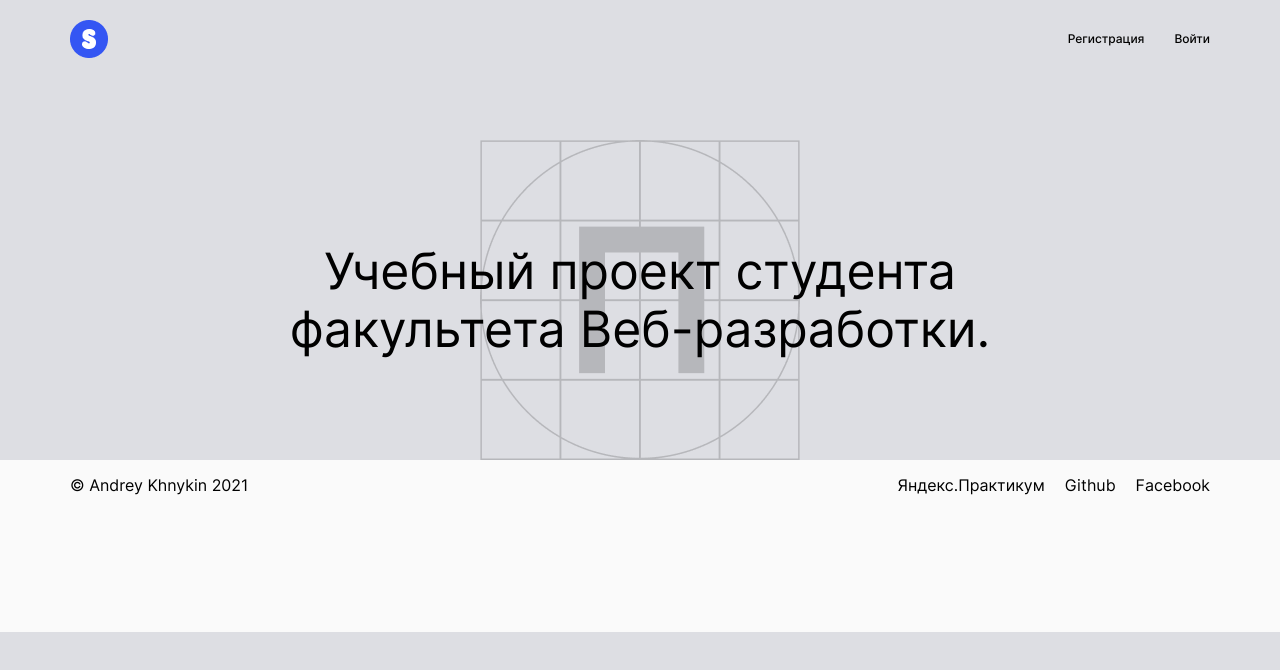
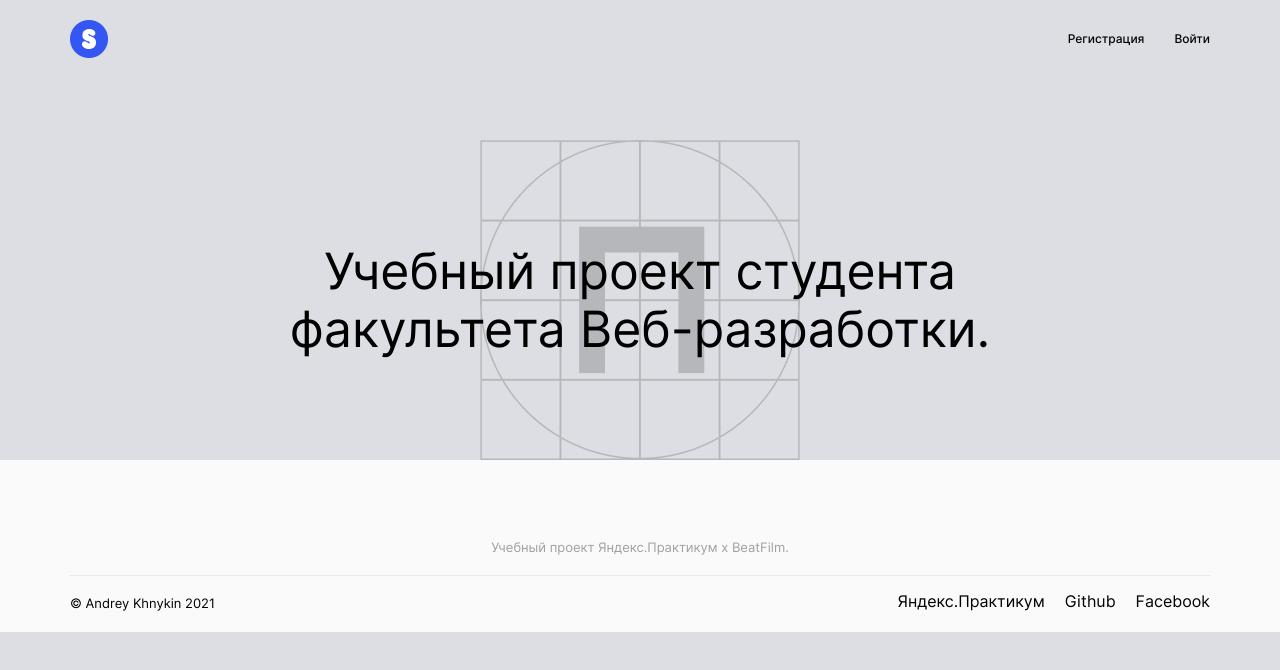
Before and after one commit to space900/movies-explorer-frontend, a React (Create React App) app: page / in a window 1280 px wide. Shown: the top 670 px of the page. Built offline with nearby package versions, Linux system fonts and the light colour scheme.

Commit message:
fixed footer, fixed main

```diff
--- a/src/components/Footer/Footer.css
+++ b/src/components/Footer/Footer.css
@@ -6,9 +6,24 @@
     background-color:#FAFAFA;
 }
 
+.footer__title {
+    text-align: center;
+    color: #A0A0A0;
+    font-size: 13px;
+    line-height: 15px;
+    font-weight: 400;
+    padding-top: 80px;
+    padding-bottom: 20px;
+    margin: 0;
+}
+
+.footer__border {
+    border-bottom: 1px solid #E8E8E8;
+}
+
 .footer__line {
     display: grid;
-    grid-template-columns: 1fr 1fr;
+    grid-template-columns: 1fr 1fr;;
 }
 
 .footer__line-links {
@@ -19,3 +34,11 @@
     padding: 0;
     gap: 20px;
 }
+
+.footer__copyright {
+    margin: 20px 0;
+    color: #000;
+    font-size: 13px;
+    line-height: 15px;
+    font-weight: 400;
+}
--- a/src/components/Footer/Footer.js
+++ b/src/components/Footer/Footer.js
@@ -3,6 +3,8 @@ import React from 'react';
 function Footer() {
     return (
         <footer className="footer">
+            <h3 className="footer__title">Учебный проект Яндекс.Практикум х BeatFilm.</h3>
+            <div className="footer__border" />
             <nav className="footer__line">
                 <p className="footer__copyright">&#169; Andrey Khnykin {new Date().getFullYear()}</p>
                 <ul className="footer__line-links">
--- a/src/components/Main/Main.css
+++ b/src/components/Main/Main.css
@@ -19,7 +19,7 @@
     height: 320px;
 }
 
-.intro__header {
+.intro__title {
     min-width: 730px;
     margin: auto;
     text-align: center;
--- a/src/components/Main/Main.js
+++ b/src/components/Main/Main.js
@@ -5,7 +5,7 @@ function Main() {
         <section className="intro">
             <div className="intro__block">
                 <div className="intro__background">
-                    <h1 className="intro__header">Учебный проект студента факультета Веб-разработки.</h1>
+                    <h1 className="intro__title">Учебный проект студента факультета Веб-разработки.</h1>
                  </div>
             </div>
         </section>
```
